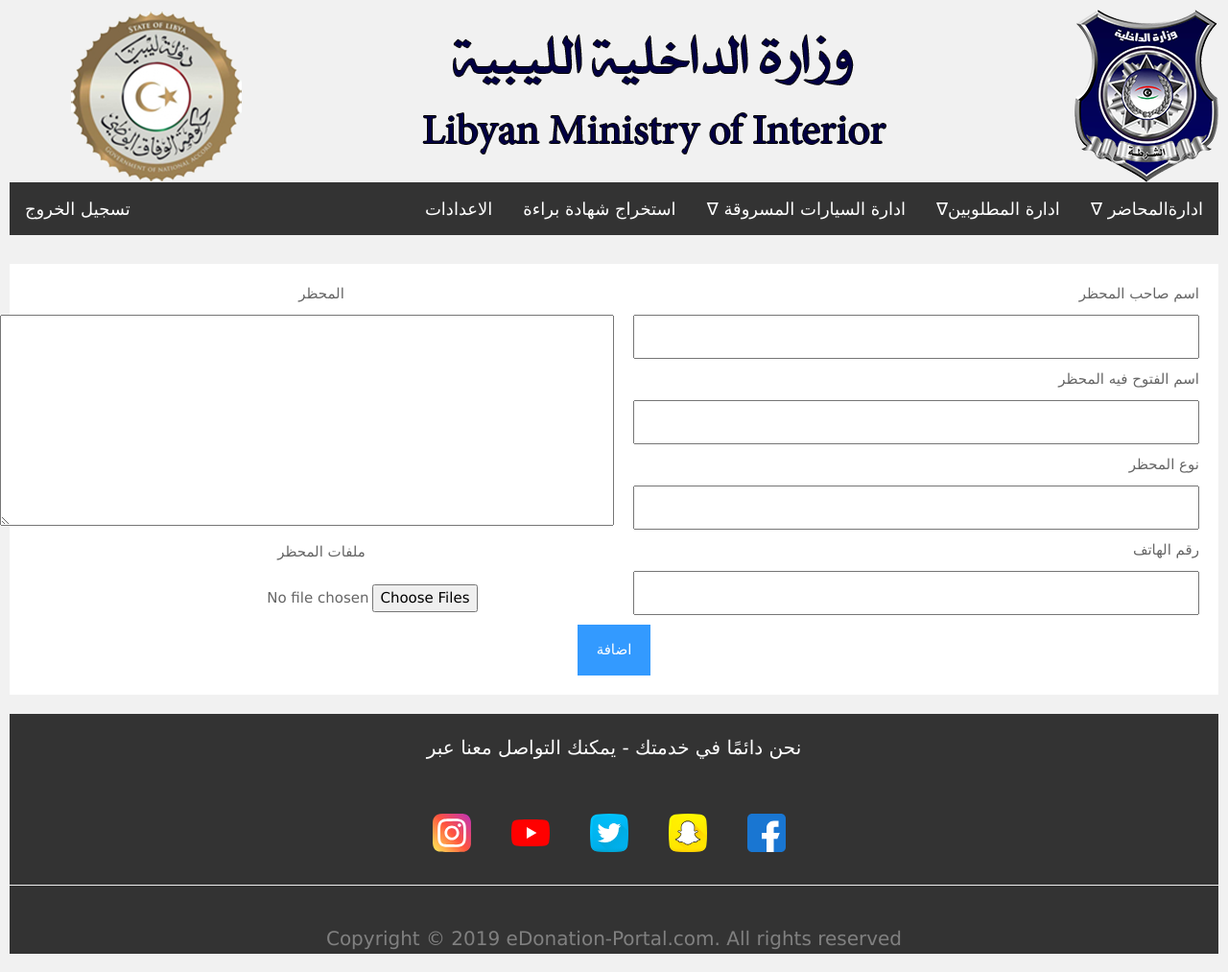
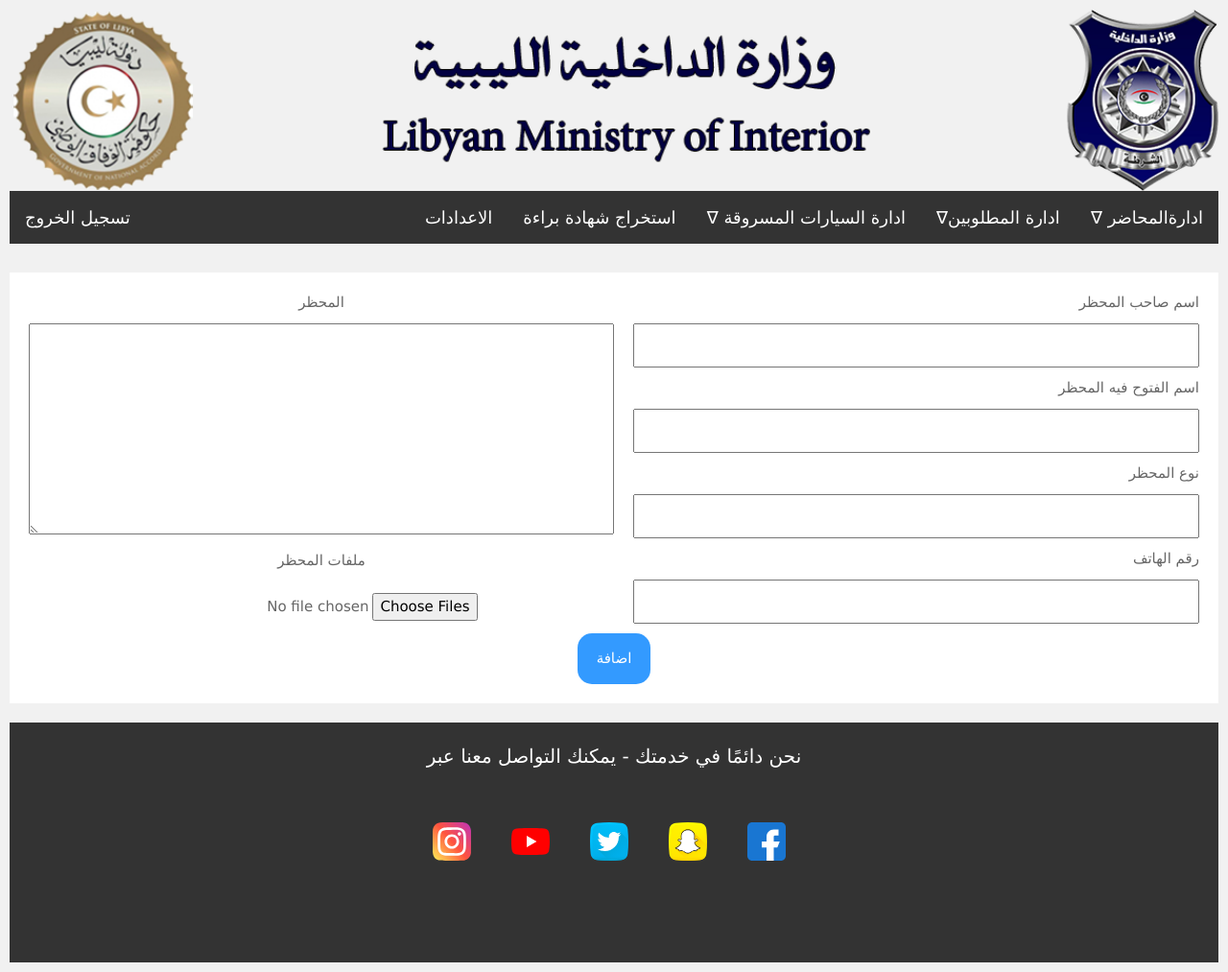
Before and after one commit to absyinbis/WebProject, a PHP site: page /html/PSUser_ViewAddReport.php in a window 1280 px wide. Shown: the whole page at 96% size. Run offline with PHP 8.4, Linux system fonts and the light colour scheme; the visitor is signed in with stand-in values (Sample User, id 1); some libraries are stand-ins or nearby versions.

Commit message:
Fix Errors

```diff
--- a/css/style.css
+++ b/css/style.css
@@ -143,7 +143,6 @@ li.dropdown {
   padding: 10px;
   margin-top: 10px;
   margin-bottom: 10px;
-  outline: none;
 }
 
 .btn {
@@ -153,6 +152,7 @@ li.dropdown {
   border: none;
   cursor: pointer;
   opacity: 0.9;
+  border-radius: 15px;
 }
 
 .img{
--- a/html/Admin_Header.html
+++ b/html/Admin_Header.html
@@ -17,7 +17,7 @@
   <div class="container">
 
     <a href="Main.php">
-      <img src='../image/logo.png' />
+      <img src='../image/logo.png' style="height: 100%; width: 100%" />
     </a>
 
     <ul>
--- a/html/Footer.html
+++ b/html/Footer.html
@@ -8,9 +8,6 @@
             <li><a href="https://www.youtube.com"><img src="../image/youtube.svg" alt="" width='40' height="40"></a></li>
             <li><a href="https://www.instagram.com"><img src="../image/instagram-sketched.svg" alt="" width='40' height="40"></a></li>
         </ul>
-        <div class="clear"></div>
-        <hr>
-        <p style="color: gray;">Copyright © 2019 eDonation-Portal.com. All rights reserved</p>
     </div>
 </div>
 
--- a/html/PSNyaba_Header.html
+++ b/html/PSNyaba_Header.html
@@ -40,7 +40,7 @@
 <div class="navbar">
   <div class="container">
     <a href="Main.php">
-      <img src='../image/logo.png' />
+      <img src='../image/logo.png' style="height: 100%; width: 100%" />
     </a>
       <ul>
         <li><a href="PSNyaba_ViewAddCause.php">اضافة قضية</a></li>
--- a/html/PSUser_Header.html
+++ b/html/PSUser_Header.html
@@ -37,7 +37,7 @@
 <div class="navbar">
   <div class="container">
     <a href="Main.php">
-      <img src='../image/logo.png' />
+      <img src='../image/logo.png' style="height: 100%; width: 100%" />
     </a>
       <ul>
 	<li class="dropdown">
--- a/html/PSUser_ViewAddReport.php
+++ b/html/PSUser_ViewAddReport.php
@@ -24,11 +24,11 @@ include("PSUser_Header.html");
     	<form action="../php/Add_Report.php" method="post" enctype="multipart/form-data">
     		<div id="one">
               	<div>المحظر</div>
-		    	<textarea id="report_text" class="input-field" style="width: 640px;height: 220px;font-size: 30px;" required></textarea>
+		    	<textarea id="report_text" class="input-field" style="width: 100%;height: 220px;font-size: 30px;" required></textarea>
 				<input type="hidden" name="report_text" id="en_u">
 		    	<div>ملفات المحظر</div>
 			  	<br>
-              	<input onchange="readURL(this)" type="file" multiple="multiple" accept="image/*" name="img[]" required>
+              	<input onchange="readURL(this)" type="file" multiple="multiple" accept="image/*" name="img[]">
     		</div>
 
 		    <div id="two">
--- a/html/PS_Header.html
+++ b/html/PS_Header.html
@@ -16,7 +16,7 @@
 <div class="navbar">
   <div class="container">
     <a href="Main.php">
-      <img src='../image/logo.png' />
+      <img src='../image/logo.png' style="height: 100%; width: 100%" />
     </a>
       <ul>
         <li class="dropdown">
```
Also changed, not shown: html/PSUser_ViewDetailsReport.php (+10 -6 lines), php/Add_Report.php (+6 -3 lines), php/Add_Wanted.php (+1 -1 lines).
